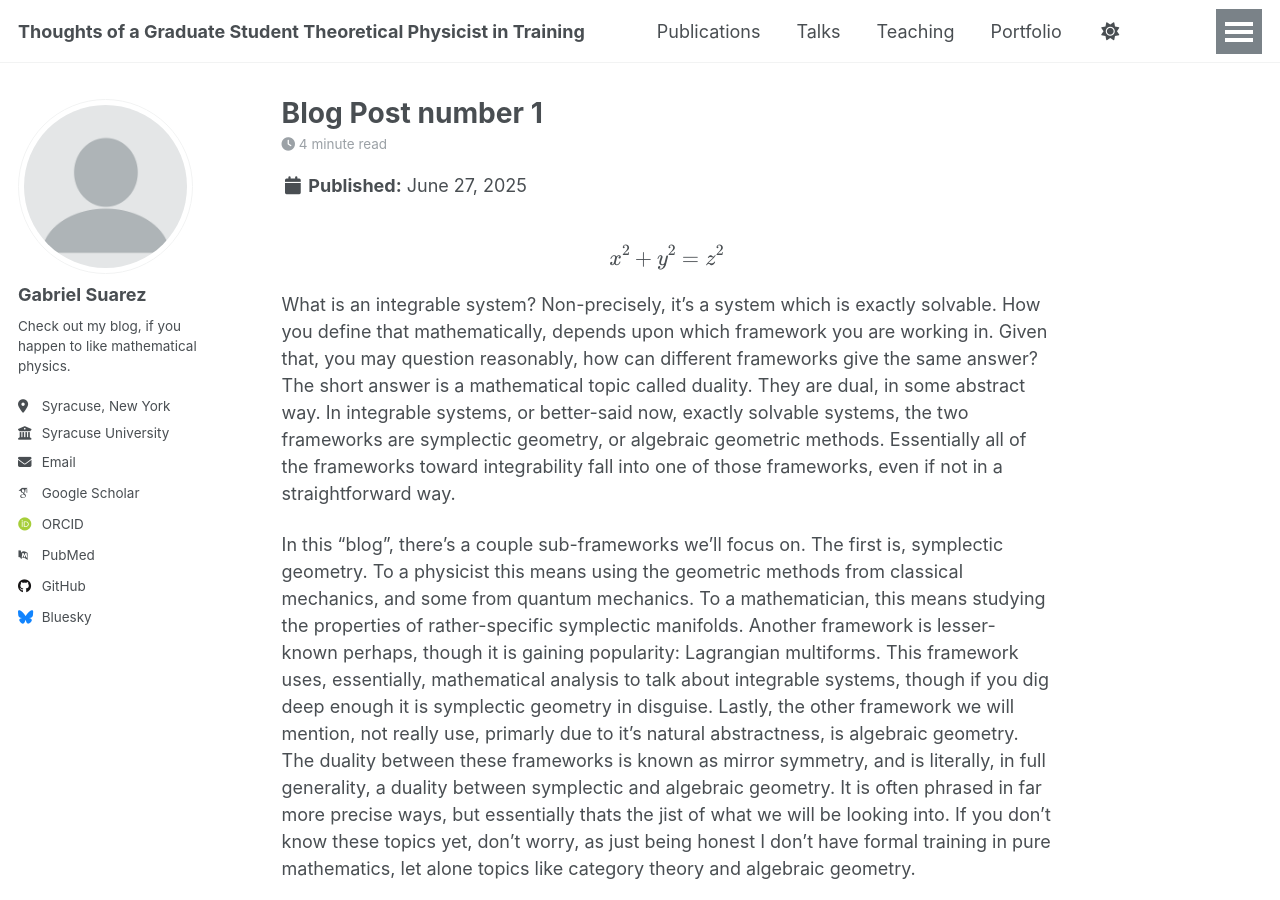
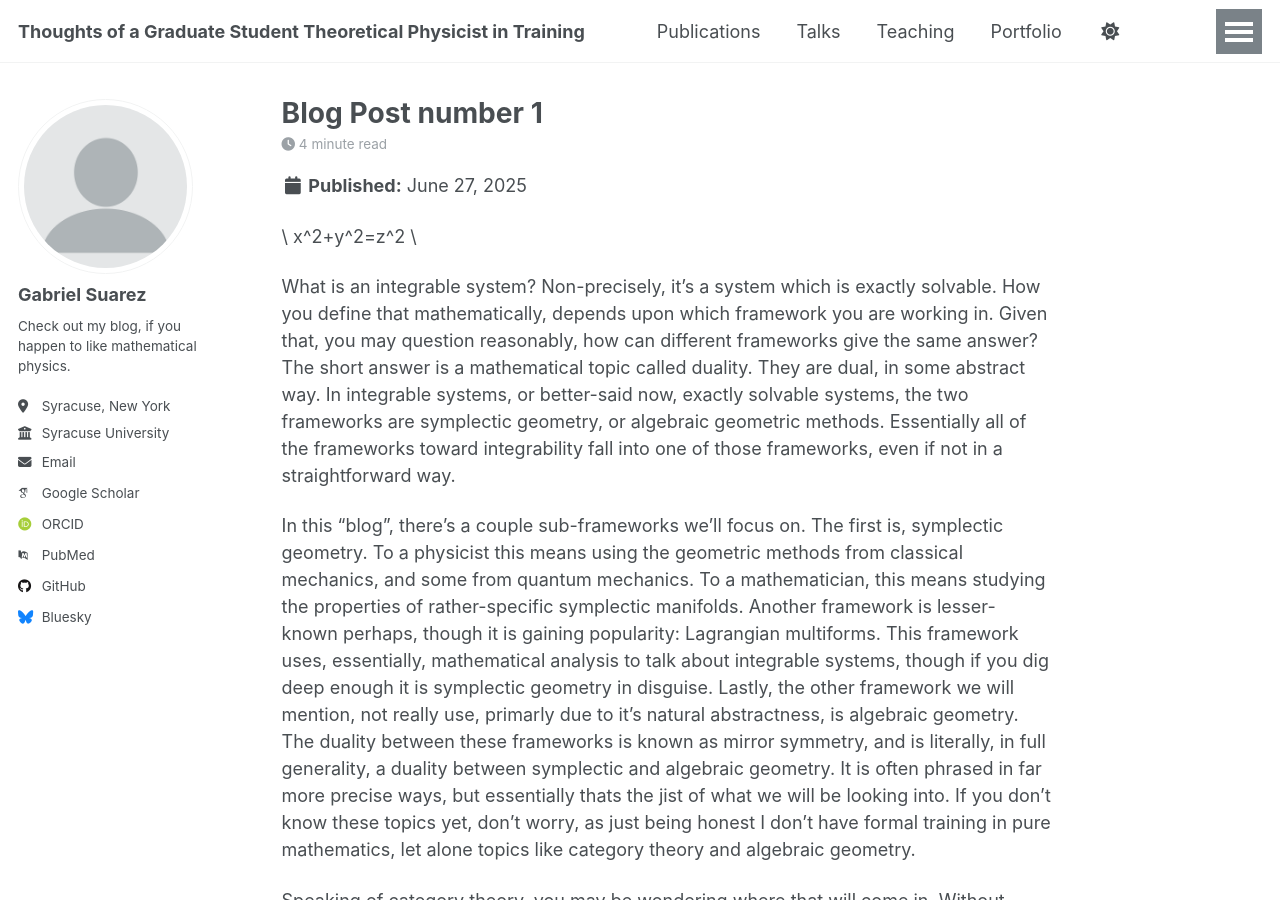
Before and after one commit to marfmarfalot/marfmarfalot.github.io, a Jekyll site: the page built from _posts/2012-08-14-blog-post-1.md, in a window 1280 px wide and 900 px high. Built offline with Jekyll 4.4.1, drawn with Linux system fonts in a browser that asks for light colours; some web fonts are replaced.

```diff
--- a/_posts/2012-08-14-blog-post-1.md
+++ b/_posts/2012-08-14-blog-post-1.md
@@ -12,7 +12,7 @@ tags:
   - Spectral curve
   - nonlinear PDEs
 ---
-$$ x^2+y^2=z^2 $$
+\\ x^2+y^2=z^2 \\
 
 What is an integrable system? Non-precisely, it's a system which is exactly solvable. How you define that mathematically, depends upon which framework you are working in. Given that, you may question reasonably, how can different frameworks give the same answer? The short answer is a mathematical topic called duality. They are dual, in some abstract way. In integrable systems, or better-said now, exactly solvable systems, the two frameworks are symplectic geometry, or algebraic geometric methods. Essentially all of the frameworks toward integrability fall into one of those frameworks, even if not in a straightforward way.
 
```
